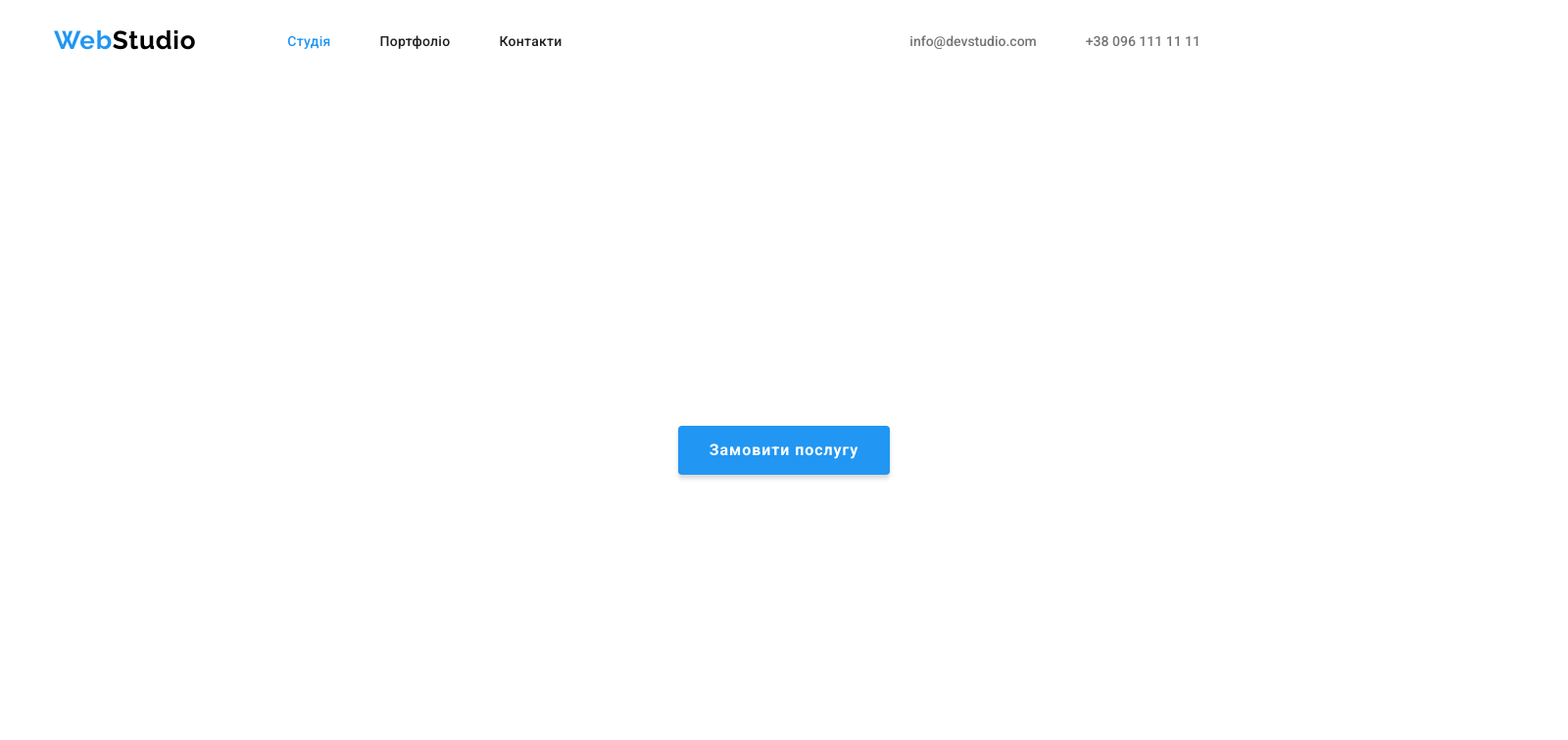
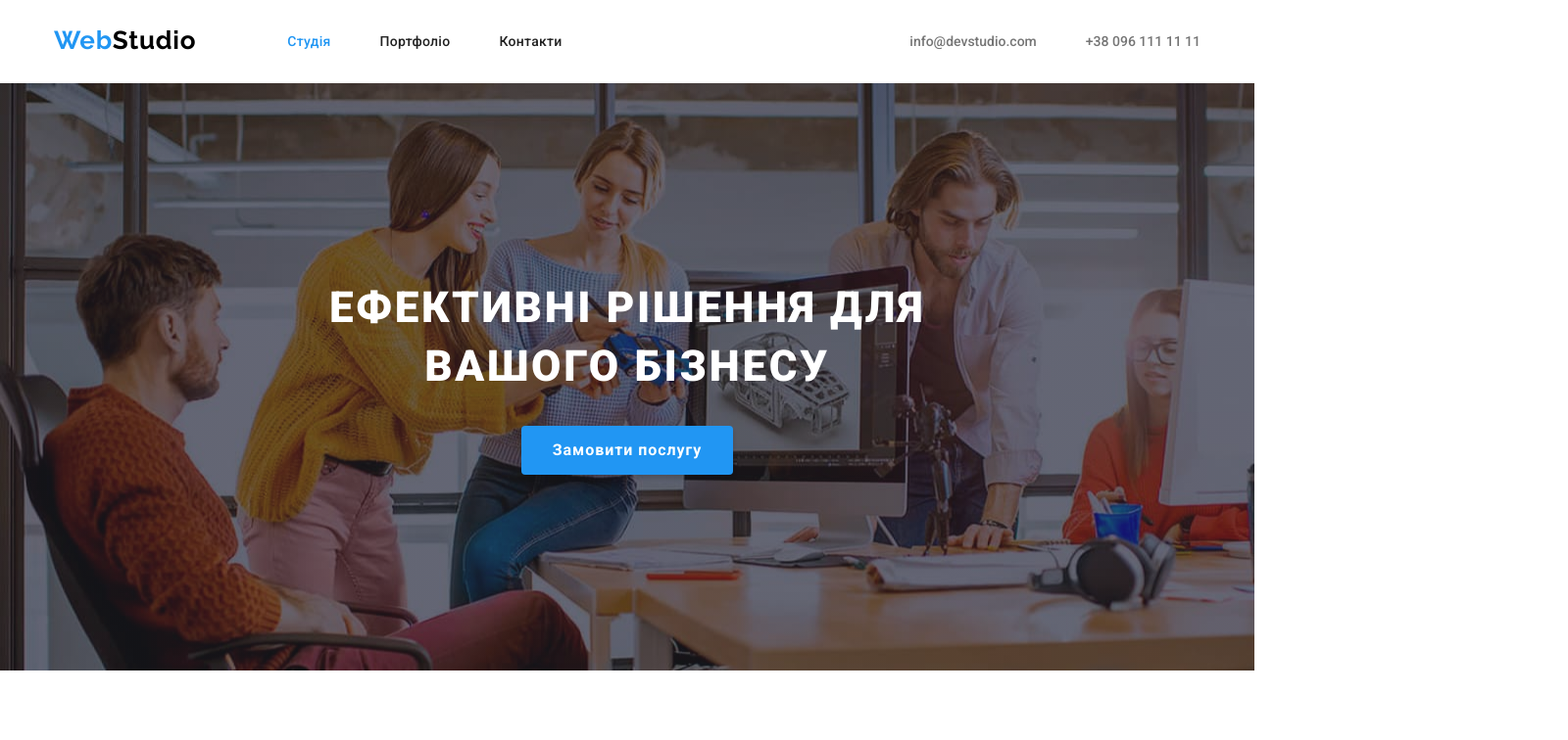
Before and after one commit to mykola-davydenko/WebStudio, a plain HTML site: page index.html in a window 1280 px wide. Shown: the top 756 px of the page at 98% size, 1600 px wide, since content can reach past the window. Drawn offline with nearby package versions, Linux system fonts and the light colour scheme.

Commit message:
homework-18

```diff
--- a/css/style.css
+++ b/css/style.css
@@ -116,9 +116,7 @@ letter-spacing: 1.14;
     padding-top: 200px;
     padding-bottom: 200px;
     text-align: center;
-    width: 1600px;
-    height: 600px;
-    background-image: linear-gradient(rgba(47, 48, 58, 0.40)), url(../img/background_working.jpg);
+    background-image: linear-gradient(rgba(47, 48, 58, 0.40), rgba(47, 48, 58, 0.40)), url(../img/background_working.jpg);
     }
 
 .hero-title{
```
